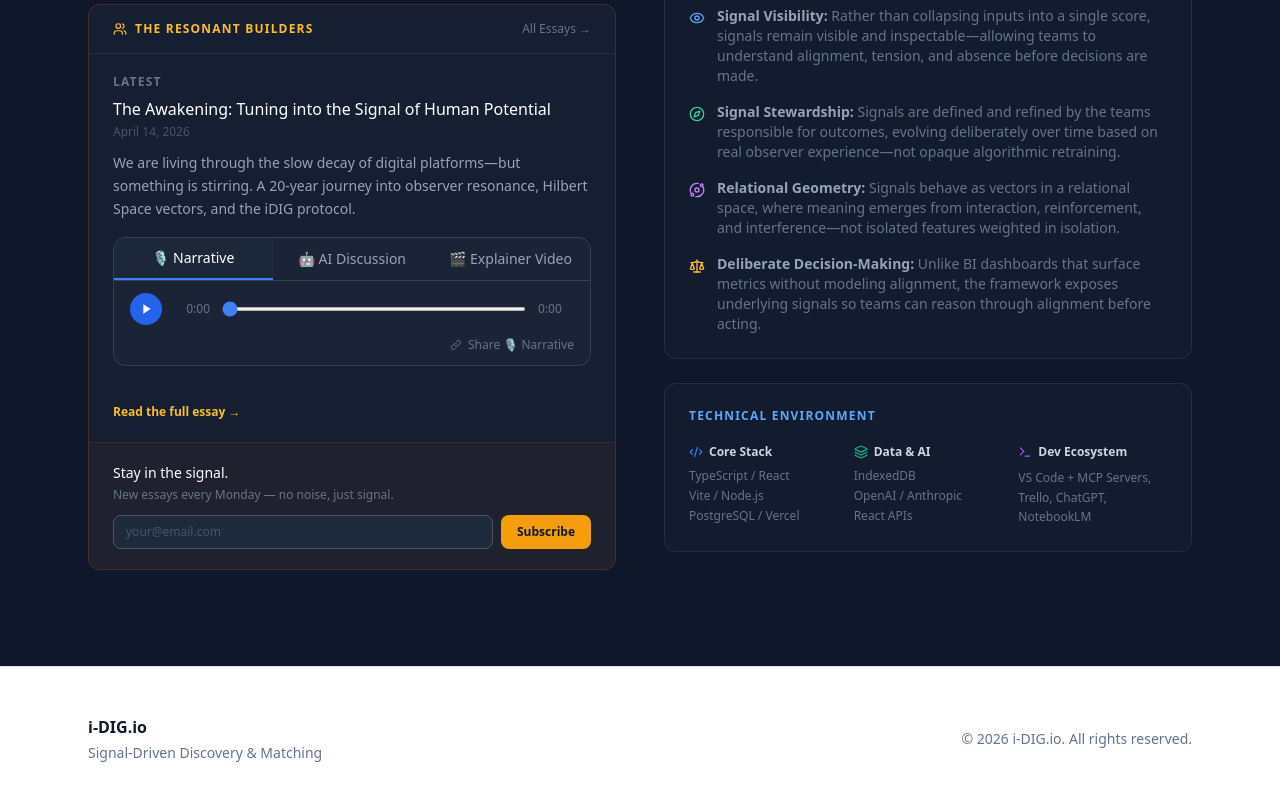
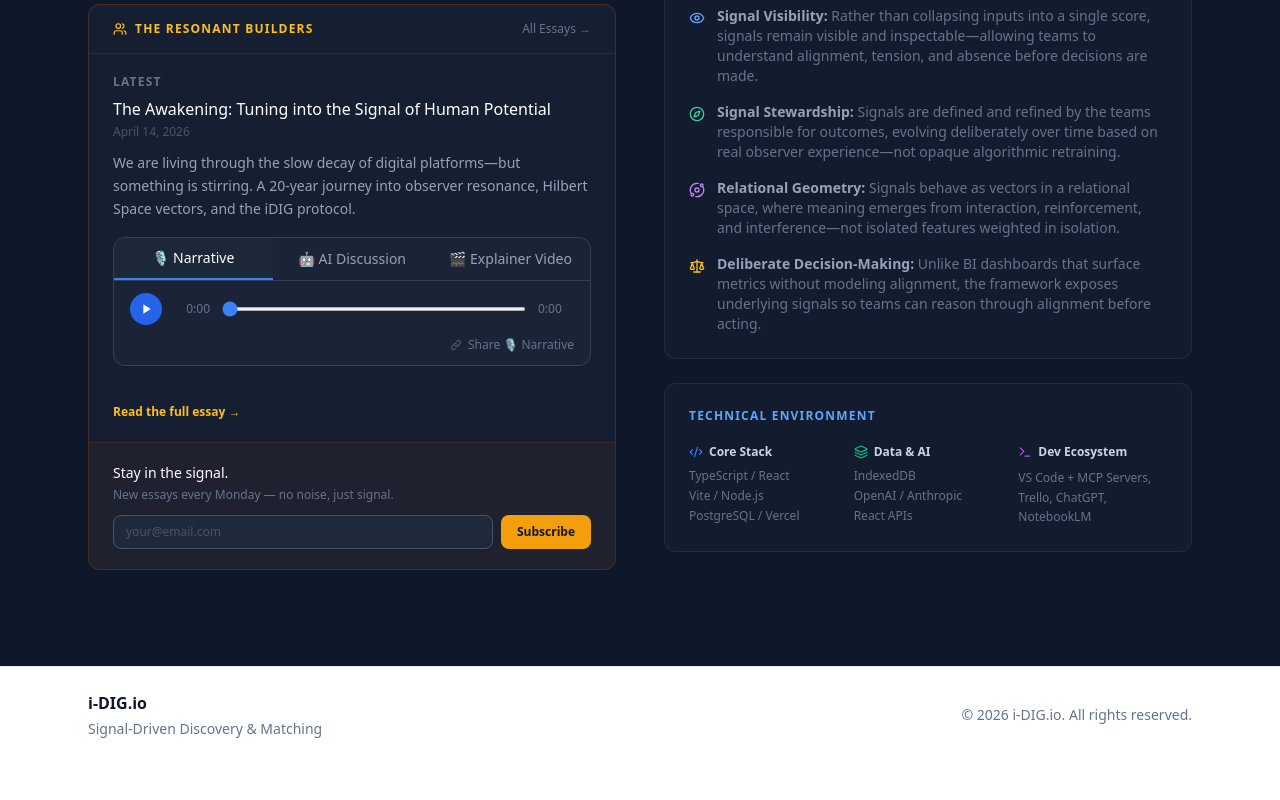
Before and after one commit to theresonantbuilder/idig_website, a React (Vite) app: page / in a window 1280 px wide. Shown: the part 1048-1848 px from the top of the page. After the commit the page ends 1811 px from the top, so only its background shows below. Built offline with nearby package versions, Linux system fonts and the light colour scheme.

Commit message:
reduce padding on footer

```diff
--- a/src/pages/HomeSignalDriven.tsx
+++ b/src/pages/HomeSignalDriven.tsx
@@ -76,7 +76,7 @@ export default function HomeSignalDriven() {
       </nav>
 
 
-      <main className="pt-20 pb-20">
+      <main className="pt-20">
 
         {/* LAB SECTION */}
         <section id="lab" className="bg-slate-900 text-slate-300 pt-10 pb-24">
@@ -283,7 +283,7 @@ export default function HomeSignalDriven() {
           </div>
         </section>
 
-        <footer className="bg-white py-12 border-t border-slate-200">
+        <footer className="bg-white py-6 border-t border-slate-200">
           <div className="max-w-6xl mx-auto px-6 flex flex-col md:flex-row justify-between items-center">
             <div className="mb-4 md:mb-0"><span className="font-bold text-slate-900">i-DIG.io</span><p className="text-slate-500 text-sm mt-1">Signal-Driven Discovery & Matching</p></div>
             <div className="text-sm text-slate-500">&copy; 2026 i-DIG.io. All rights reserved.</div>
```
